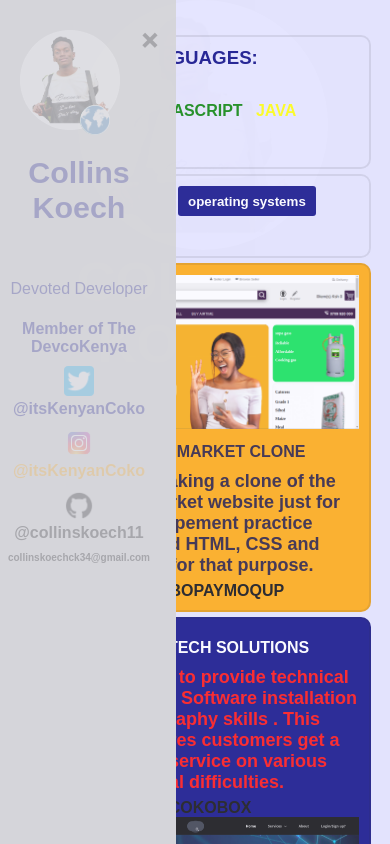
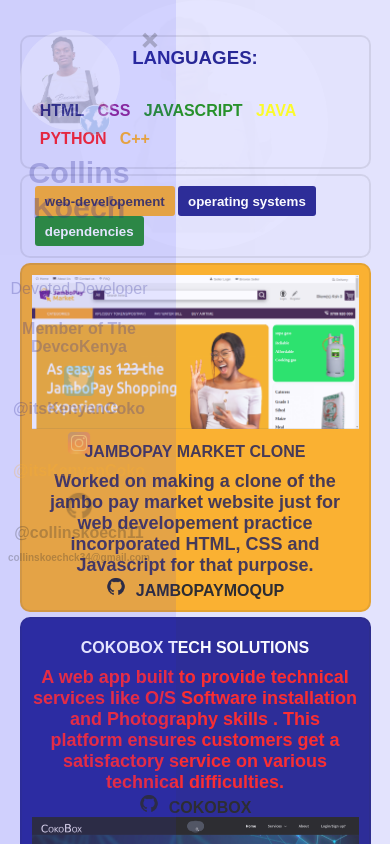
Before and after one commit to collinskoech11/MyPortfolio, a plain HTML site: page index.html in a window 390 px wide. Both pictures are taken after a click on the element 27 px from the left and 80 px from the top of the page. Shown: the top 844 px of the page. Drawn offline with Linux system fonts and the light colour scheme.

Commit message:
bg Update

```diff
--- a/css/style.css
+++ b/css/style.css
@@ -73,7 +73,7 @@ body{
 	width: 30%;
 	height: 100vh;
 	display: block;
-	background-color: rgb(0,0,255,0.15);
+	background:transparent;
 	padding-top: 30px;
 	position: fixed;
 	text-align: center;
@@ -301,7 +301,7 @@ body{
 		display:none;
 		width: 45%;
 		z-index: 3;
-		background-color: lightgray;
+		background-color: rgb(0,0,255,0.1);
 	}
 	.close{
 		display:flex;
--- a/index.html
+++ b/index.html
@@ -112,6 +112,7 @@
 			</div>
 		</div>
 	</div>
+	<header>
 		<div class=" header" id="myHeader" >
 			<div class="Web Header-btn">
 				<button id="web">Web-Developement</button>
@@ -123,6 +124,7 @@
 				<button id="dep">Dependencies</button>
 			</div>
 		</div>
+	</header>
 	<div class="content-wrapper">
 			<div class="content" style="background-color: orange;">
 				<div class="jambo" >
```
Lines whose indentation alone changed are shown as unchanged.
